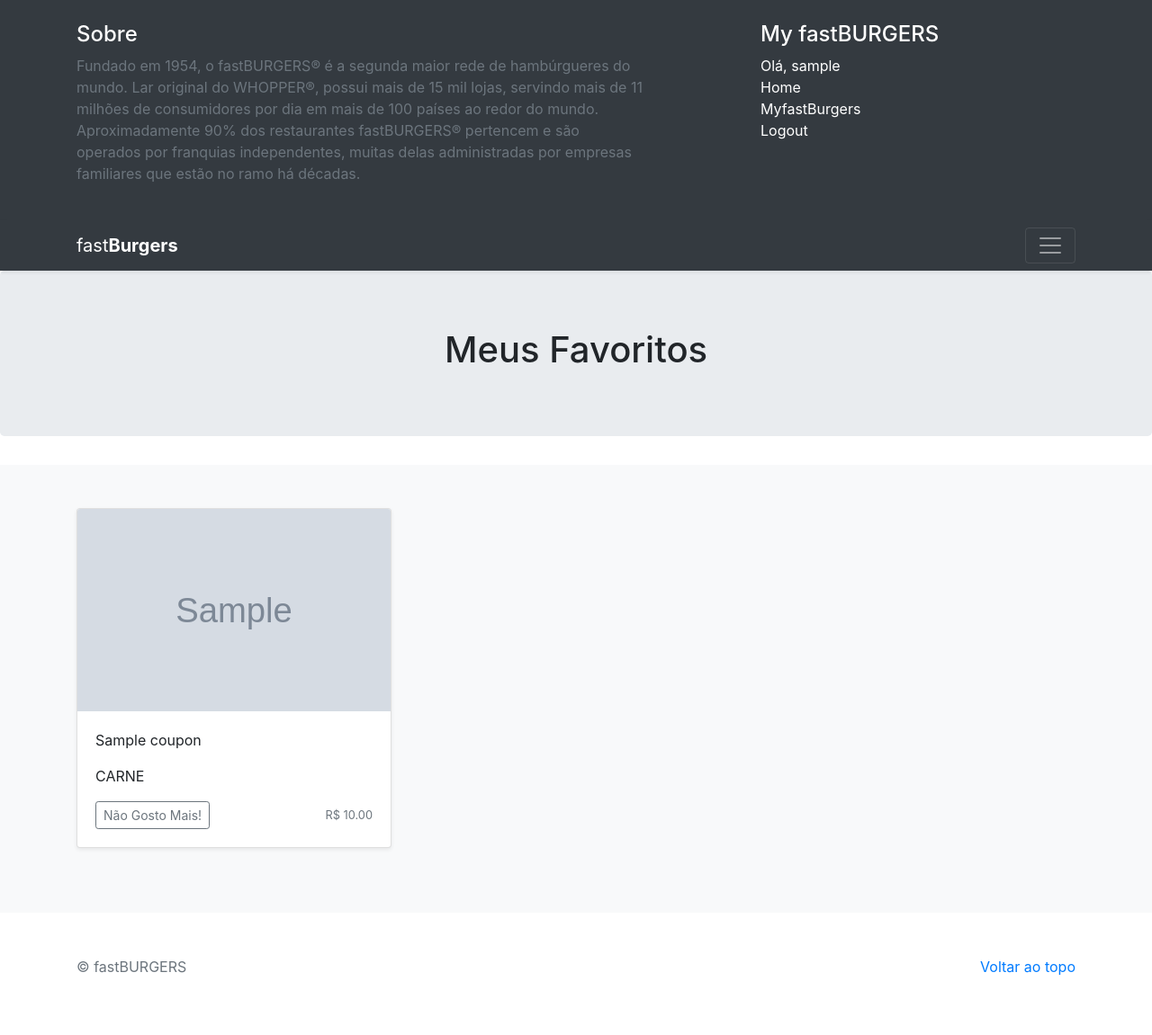
After one commit to casatigianmarco/senai-web-fastburgers, a Django app: page /favorites/ in a window 1280 px wide, after a click that opens the changed part. The commit adds this page. Shown: the whole page at 90% size. Run offline with Django 3.2, Linux system fonts and the light colour scheme; a user stored in the database is signed in; tables that the repository leaves empty hold one stand-in row (values such as "Sample post"); grey boxes marked "Sample" are stand-in pictures; some libraries are stand-ins or nearby versions.

Commit message:
commit: web completed.

```diff
--- a/fastburgers/urls.py
+++ b/fastburgers/urls.py
@@ -15,12 +15,16 @@ Including another URLconf
 """
 from django.contrib import admin
 from django.urls import path
-from fastburgersweb.views import index, product_view, do_login, do_logout
+from fastburgersweb.views import index, coupon, do_login, do_logout, signin, like, dislike, favorites
 
 urlpatterns = [
     path('admin/', admin.site.urls),
-    path('', index, name="fastBurgers"),
-    path('<int:product_id>/product_view', product_view, name="product_view"),
+    path('', index, name="index"),
+    path('<int:coupon_id>/coupon', coupon, name="coupon"),
+    path('<int:coupon_id>/like', like, name="like"),
+    path('<int:coupon_id>/dislike', dislike, name="dislike"),
     path('login/', do_login, name="do_login"),
     path('logout/', do_logout, name="do_logout"),
+    path('signin/', signin, name="signin"),
+    path('favorites/', favorites, name="favorites"),
 ]
--- a/fastburgersweb/models.py
+++ b/fastburgersweb/models.py
@@ -1,15 +1,5 @@
 from django.db import models
-
-# Create your models here.
-# class Category(models.Model):
-#     name = models.CharField(max_length=100)
-
-#     class Meta:
-#         verbose_name = ("Category")
-#         verbose_name_plural = ("Categories")
-
-#     def __str__(self):
-#         return self.name
+from django.contrib.auth import get_user_model
 
 class Product(models.Model):
     CATEGORIES = [
@@ -87,3 +77,11 @@ class Coupon(models.Model):
 
     def __str__(self):
         return self.title #name to be shown when called
+
+class Favorite(models.Model):
+    coupon = models.ForeignKey(Coupon, on_delete=models.CASCADE)
+    user = models.ForeignKey(get_user_model(), on_delete=models.CASCADE)
+
+    class Meta:
+        verbose_name = ("Favorite")
+        verbose_name_plural = ("Favorites")
--- /dev/null
+++ b/fastburgersweb/templates/favorites.html
@@ -0,0 +1,127 @@
+<!DOCTYPE html>
+<html lang="pt-br">
+
+<head>
+    <!-- Meta tags Obrigatórias -->
+    <meta charset="utf-8">
+    <meta name="viewport" content="width=device-width, initial-scale=1, shrink-to-fit=no">
+    {% load static %}
+    <!-- Bootstrap CSS -->
+    <link rel="stylesheet" href="https://stackpath.bootstrapcdn.com/bootstrap/4.1.3/css/bootstrap.min.css"
+        integrity="sha384-MCw98/SFnGE8fJT3GXwEOngsV7Zt27NXFoaoApmYm81iuXoPkFOJwJ8ERdknLPMO" crossorigin="anonymous">
+
+    <link rel="icon" href="{% static 'images/favicon.png' %}">
+    <title>fastBURGERS®</title>
+</head>
+
+<body>
+    <div django-app="CouponsList">
+        <header>
+            <div class="bg-dark collapse" id="navbarHeader">
+                <div class="container">
+                    <div class="row">
+                        <div class="col-sm-8 col-md-7 py-4">
+                            <h4 class="text-white">Sobre</h4>
+                            <p class="text-muted">Fundado em 1954, o fastBURGERS® é a segunda maior rede de hambúrgueres
+                                do
+                                mundo. Lar original do WHOPPER®, possui mais de 15 mil lojas, servindo mais de 11
+                                milhões de
+                                consumidores por dia em mais de 100 países ao redor do mundo. Aproximadamente 90% dos
+                                restaurantes fastBURGERS® pertencem e são operados por franquias independentes, muitas
+                                delas
+                                administradas por empresas familiares que estão no ramo há décadas.</p>
+                        </div>
+                        <div class="col-sm-4 offset-md-1 py-4">
+                            <h4 class="text-white">My fastBURGERS</h4>
+                            <ul class="list-unstyled">
+                                {% if not request.user.is_authenticated %}
+                                <li><a href="{% url 'do_login' %}" class="text-white">Login</a></li>
+                                <li><a href="{% url 'index' %}" class="text-white">Home</a></li>
+                                {% endif %}
+                                {% if request.user.is_authenticated %}
+                                <li style="color: #fff;">Olá, {{ request.user.username }}</li>
+                                <li><a href="{% url 'index' %}" class="text-white">Home</a></li>
+                                <li><a href="{% url 'favorites' %}" class="text-white">MyfastBurgers</a></li>
+                                <li><a href="{% url 'do_logout' %}" class="text-white">Logout</a></li>
+                                {% endif %}
+                            </ul>
+                        </div>
+                    </div>
+                </div>
+            </div>
+            <div class="navbar navbar-dark bg-dark shadow-sm">
+                <div class="container d-flex justify-content-between">
+                    <a href="#" class="navbar-brand d-flex align-items-center">
+                        <span>fast</span>
+                        <strong>Burgers</strong>
+                    </a>
+                    <button class="navbar-toggler" type="button" data-toggle="collapse" data-target="#navbarHeader"
+                        aria-controls="navbarHeader" aria-expanded="true" aria-label="Toggle navigation">
+                        <span class="navbar-toggler-icon"></span>
+                    </button>
+                </div>
+            </div>
+        </header>
+        <main role="main">
+
+            <section class="jumbotron text-center">
+                <div class="container">
+                    <h1 class="jumbotron-heading">Meus Favoritos</h1>
+                </div>
+            </section>
+
+            <div class="album py-5 bg-light">
+                <div class="container">
+                    <div class="row">
+                        {% for favorite in favorites %}
+                        <!-- django template lang - for loop -->
+                        <div class="col-md-4">
+                            <div class="card mb-4 shadow-sm">
+                                <img class="card-img-top"
+                                    data-src="holder.js/100px225?theme=thumb&amp;bg=55595c&amp;fg=eceeef&amp;text=Thumbnail"
+                                    alt="{{ favorite.coupon.title }}" src="{{ favorite.coupon.product.image_url }}"
+                                    data-holder-rendered="true" style="height: 225px; width: 100%; display: block;">
+                                <div class="card-body">
+                                    <p class="card-text">
+                                        {{ favorite.coupon.title }}
+                                    </p>
+                                    <p class="card-text">{{ favorite.coupon.product.category }}</p>
+                                    <div class="d-flex justify-content-between align-items-center">
+                                        <div class="btn-group">
+                                            <a href="{% url 'dislike' favorite.coupon.id %}"
+                                                class="btn btn-sm btn-outline-secondary">Não Gosto Mais!</a>
+                                        </div>
+                                        <small class="text-muted">R$ {{ favorite.coupon.price }}</small>
+                                    </div>
+                                </div>
+                            </div>
+                        </div>
+                        {% endfor %}
+                    </div>
+                </div>
+            </div>
+        </main>
+
+        <footer class="text-muted" style="padding-bottom: 3rem; padding-top: 3rem;">
+            <div class="container">
+                <p class="float-right">
+                    <a href="#">Voltar ao topo</a>
+                </p>
+                <p>© fastBURGERS</p>
+            </div>
+        </footer>
+    </div>
+    <!-- JavaScript (Opcional) -->
+    <!-- jQuery primeiro, depois Popper.js, depois Bootstrap JS -->
+    <script src="https://code.jquery.com/jquery-3.3.1.slim.min.js"
+        integrity="sha384-q8i/X+965DzO0rT7abK41JStQIAqVgRVzpbzo5smXKp4YfRvH+8abtTE1Pi6jizo"
+        crossorigin="anonymous"></script>
+    <script src="https://cdnjs.cloudflare.com/ajax/libs/popper.js/1.14.3/umd/popper.min.js"
+        integrity="sha384-ZMP7rVo3mIykV+2+9J3UJ46jBk0WLaUAdn689aCwoqbBJiSnjAK/l8WvCWPIPm49"
+        crossorigin="anonymous"></script>
+    <script src="https://stackpath.bootstrapcdn.com/bootstrap/4.1.3/js/bootstrap.min.js"
+        integrity="sha384-ChfqqxuZUCnJSK3+MXmPNIyE6ZbWh2IMqE241rYiqJxyMiZ6OW/JmZQ5stwEULTy"
+        crossorigin="anonymous"></script>
+</body>
+
+</html>
--- a/fastburgersweb/templates/login.html
+++ b/fastburgersweb/templates/login.html
@@ -29,6 +29,8 @@
         </div>
         {% endif %}
         <button class="btn btn-lg btn-primary btn-block" name="do-login" type="submit">Login</button>
+        <a href="{% url 'signin' %}" class="btn btn-lg btn-primary btn-block">Cadastrar-se</a>
+        <a href="{% url 'index' %}" class="btn btn-lg btn-primary btn-block">Home</a>
         <p class="mt-5 mb-3 text-muted">fastBURGERS®</p>
     </form>
 
--- a/fastburgersweb/views.py
+++ b/fastburgersweb/views.py
@@ -1,10 +1,29 @@
 from django.shortcuts import render, redirect
-from django.contrib.auth import authenticate, login, logout
+from django.contrib.auth import authenticate, login, logout, get_user_model
 
-from .models import Store, Coupon, Product
+from .models import Store, Coupon, Product, Favorite
+
+def signin(request):
+    if request.method == 'POST':
+        username = request.POST['username']
+        email = request.POST['email']
+        password = request.POST['password']
+        confirm_password = request.POST['confirm-password']
+        users = get_user_model().objects.filter(email=email)
+        print(len(users))
+        if len(users) == 0:
+            new_user = get_user_model().objects.create_user(username, email, password)
+            new_user.save()
+            login(request, new_user)
+            return redirect("/")
+        else:
+            return redirect('/signin?erro=true')
+    else:
+        mensagem_erro = 'Usuário já existente.' if 'erro' in request.GET else ''
+    return render(request, "signin.html", { "mensagem_erro": mensagem_erro })
+
 
 def do_logout(request):
-    print("me voi")
     logout(request)
     return redirect('/')
 
@@ -14,7 +33,6 @@ def do_login(request):
         password = request.POST['password']
         user = authenticate(request, username=username, password=password)
         if user is not None:
-            print("foi")
             login(request, user)
             return redirect("/")
         else:
@@ -23,9 +41,38 @@ def do_login(request):
         mensagem_erro = 'Usuário e/ou senha não conferem.' if 'erro' in request.GET else ''
     return render(request, "login.html", { "mensagem_erro": mensagem_erro })
 
-def product_view(request, product_id):
-    coupon = Coupon.objects.select_related('product', 'store').get(id=product_id)
-    return render(request, "product-view.html", { "coupon": coupon })
+def coupon(request, coupon_id):
+    coupon = Coupon.objects.select_related('product', 'store').get(id=coupon_id)
+    return render(request, "coupon.html", { "coupon": coupon })
+
+def like(request, coupon_id):
+    if not request.user.is_authenticated:
+        return redirect('/login')
+    favorites = Favorite.objects.filter(user_id=request.user.id, coupon_id=coupon_id)
+    if len(favorites) == 0:
+        new_favorite = Favorite.objects.create(user_id=request.user.id, coupon_id=coupon_id)
+        new_favorite.save()
+    return redirect('/favorites')
+
+def dislike(request, coupon_id):
+    if not request.user.is_authenticated:
+        return redirect('/login')
+
+    try:
+        favorite = Favorite.objects.get(user_id=request.user.id, coupon_id=coupon_id)
+    except (get_user_model().DoesNotExist):
+        favorite = None
+
+    if favorite is not None:
+        favorite.delete()
+
+    return redirect('/favorites')
+
+def favorites(request):
+    if not request.user.is_authenticated:
+        return redirect('/login')
+    favorites = Favorite.objects.select_related('coupon').filter(user_id=request.user.id)
+    return render(request, "favorites.html", {"favorites": favorites})
 
 # Create your views here.
 def index(request): # index view
```
Also changed, not shown: fastburgersweb/templates/coupon.html (renamed from fastburgersweb/templates/product-view.html, +16 -9 lines), fastburgersweb/templates/index.html (+7 -9 lines), fastburgersweb/templates/signin.html (+19 -13 lines), fastburgersweb/migrations/0003_add_favorite.py (added).
